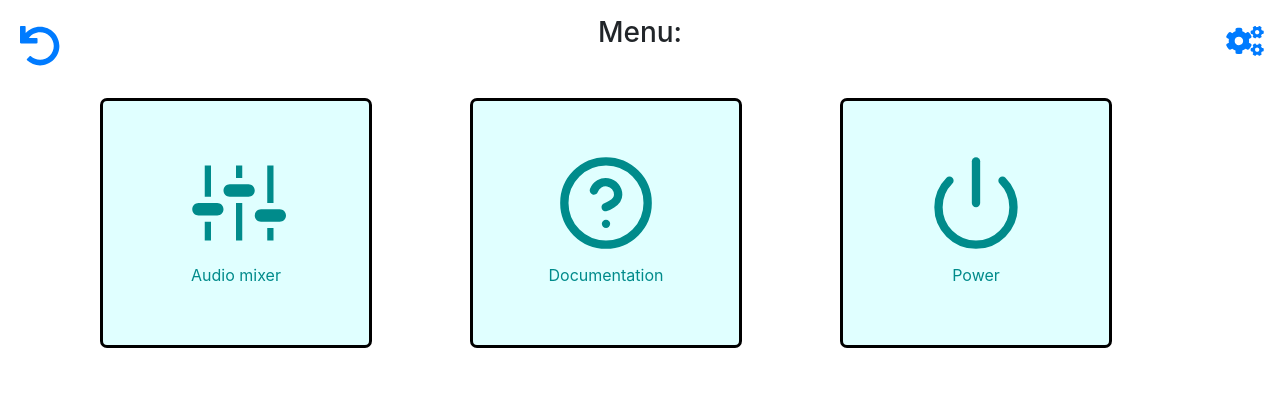
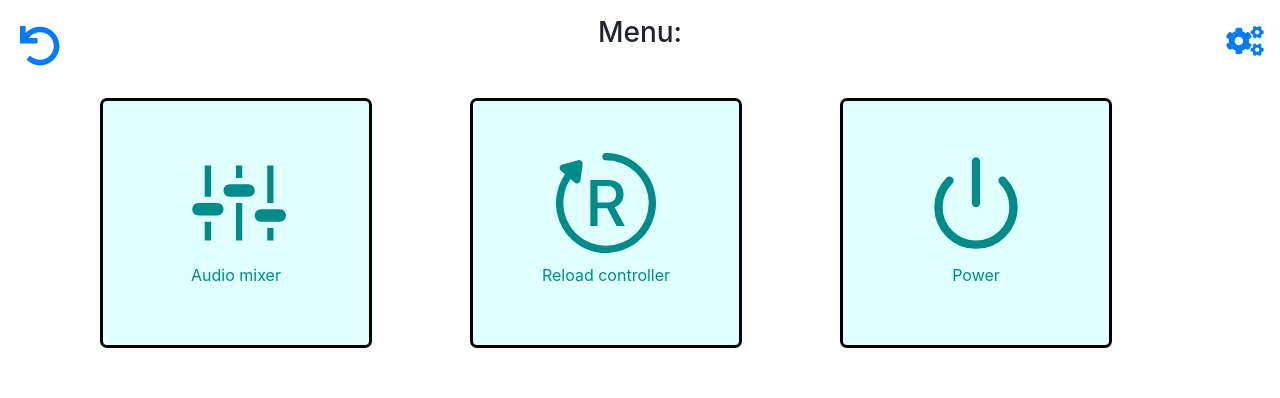
Before and after one commit to quartersight/pident-spa, a React (Create React App) app: page /settings/information/engineering/menu in a window 1280 px wide. Shown: the top 398 px of the page. Built offline with nearby package versions, Linux system fonts and the light colour scheme.

Commit message:
Added controller reboot option

```diff
--- a/package.json
+++ b/package.json
@@ -8,6 +8,7 @@
     "@testing-library/react": "^9.5.0",
     "@testing-library/user-event": "^7.2.1",
     "bootstrap": "^4.5.0",
+    "child_process": "^1.0.2",
     "express": "^4.17.1",
     "onoff": "^6.0.0",
     "react": "^16.13.1",
--- a/src/pages/menu/Menu.jsx
+++ b/src/pages/menu/Menu.jsx
@@ -1,12 +1,36 @@
 import React, { Component } from "react";
-import { FiHelpCircle, FiPower } from "react-icons/fi";
+import { FiPower } from "react-icons/fi";
+import { BsBootstrapReboot } from "react-icons/bs";
 import { GoSettings } from "react-icons/go";
 import { Link } from "react-router-dom";
+import { exec } from "child_process";
 
 class Menu extends Component {
   constructor(props) {
     super();
     this.state = {};
+  }
+
+  handleRebootController() {
+    exec("killall streamdeck", (error, stdout, stderr) => {
+      if (error) {
+        console.log("Error:", error);
+      }
+      if (stderr) {
+        console.log("Error", stderr);
+      }
+      console.log(stdout);
+    }).then(
+      exec("streamdeeck", (errorTwo, stdoutTwo, stderrTwo) => {
+        if (errorTwo) {
+          console.log("Error:", errorTwo);
+        }
+        if (stderrTwo) {
+          console.log("Error", stderrTwo);
+        }
+        console.log(stdoutTwo);
+      })
+    );
   }
 
   render() {
@@ -26,14 +50,15 @@ class Menu extends Component {
               </Link>
             </div>
             <div className="col">
-              <Link to="/6">
-                <div className="text-center selectableMenuButtonLarge">
-                  <h1>
-                    <FiHelpCircle />
-                  </h1>
-                  <p>Documentation</p>
-                </div>
-              </Link>
+              <div
+                className="text-center selectableMenuButtonLarge"
+                onClick={this.handleRebootController}
+              >
+                <h1>
+                  <BsBootstrapReboot />
+                </h1>
+                <p>Reload controller</p>
+              </div>
             </div>
             <div className="col">
               <Link to="/10">
```
Also changed, not shown: 1 other file (tests, documents, lock files or other folders).
